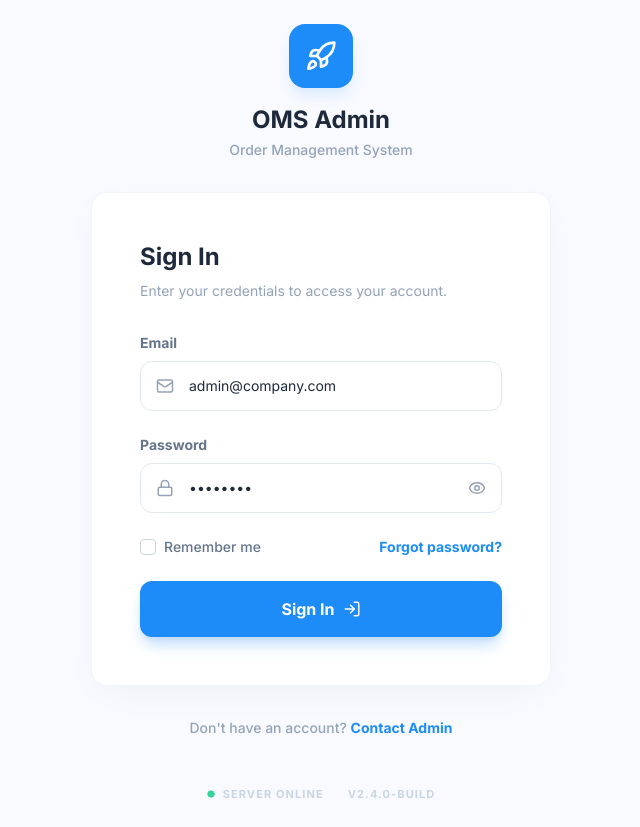
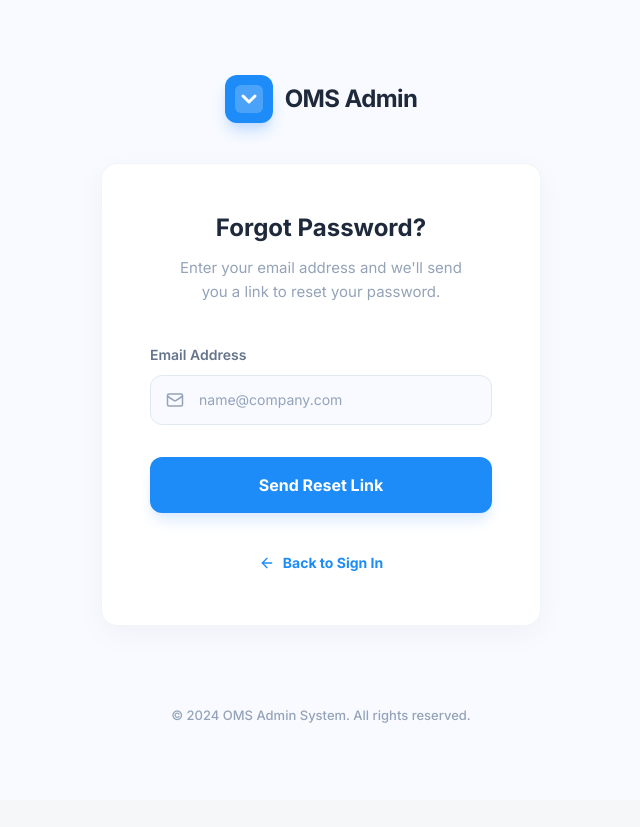
Before and after one commit to patjanawat/b1dx-admin-template, a React (Vite) app: page / in a window 1280 px wide. Shown: the whole page, without its empty margins (319-959 px from the left). After the commit the page ends 800 px from the top, so only its background shows below. Built offline with nearby package versions, Linux system fonts and the light colour scheme.

Commit message:
feat: Add Forgot Password page and functionality
Introduces a new Forgot Password page and integrates it into the authentication flow. Users can now navigate to the forgot password screen from the login page. The application state management is updated to handle the 'forgot-password' view.

```diff
--- a/App.tsx
+++ b/App.tsx
@@ -4,17 +4,35 @@ import { Layout } from './components/Layout';
 import { StatCard } from './components/StatCard';
 import { OrdersTable } from './components/OrdersTable';
 import { LoginPage } from './components/LoginPage';
+import { ForgotPasswordPage } from './components/ForgotPasswordPage';
 import { INITIAL_ORDERS, STATS_DATA } from './constants';
 import { Calendar, Download } from 'lucide-react';
 import { Button } from './components/ui/Button';
 
+type ViewState = 'login' | 'forgot-password' | 'dashboard';
+
 export default function Page() {
-  const [isAuthenticated, setIsAuthenticated] = useState(false);
+  // Set initial state to 'forgot-password' to show the newly created component
+  const [view, setView] = useState<ViewState>('forgot-password');
   const [orders] = useState(INITIAL_ORDERS);
   const [stats] = useState(STATS_DATA);
 
-  if (!isAuthenticated) {
-    return <LoginPage onLogin={() => setIsAuthenticated(true)} />;
+  // If not authenticated, show login or forgot password
+  if (view === 'login') {
+    return (
+      <LoginPage
+        onLogin={() => setView('dashboard')}
+        onForgotPassword={() => setView('forgot-password')}
+      />
+    );
+  }
+
+  if (view === 'forgot-password') {
+    return (
+      <ForgotPasswordPage
+        onBackToLogin={() => setView('login')}
+      />
+    );
   }
 
   return (
--- /dev/null
+++ b/components/ForgotPasswordPage.tsx
@@ -0,0 +1,88 @@
+
+import React, { useState } from 'react';
+import {
+  Rocket,
+  Mail,
+  ArrowLeft,
+  ChevronDown
+} from 'lucide-react';
+
+interface ForgotPasswordPageProps {
+  onBackToLogin: () => void;
+}
+
+export const ForgotPasswordPage: React.FC<ForgotPasswordPageProps> = ({ onBackToLogin }) => {
+  const [email, setEmail] = useState('');
+
+  const handleSubmit = (e: React.FormEvent) => {
+    e.preventDefault();
+    // Logic to send reset link would go here
+    alert(`Reset link sent to: ${email}`);
+  };
+
+  return (
+    <div className="min-h-screen bg-[#f8faff] flex flex-col items-center justify-center p-6 font-['Inter']">
+      {/* Brand Logo & Title */}
+      <div className="flex items-center gap-3 mb-10">
+        <div className="bg-[#1d8cf8] text-white p-2.5 rounded-xl shadow-lg shadow-blue-200">
+          <div className="bg-white/20 p-0.5 rounded-md">
+             <ChevronDown size={24} className="stroke-[3px]" />
+          </div>
+        </div>
+        <h1 className="text-2xl font-bold text-[#1e293b] tracking-tight">OMS Admin</h1>
+      </div>
+
+      {/* Forgot Password Card */}
+      <div className="w-full max-w-[440px] bg-white rounded-2xl shadow-[0_8px_30px_rgb(0,0,0,0.04)] border border-slate-100 p-10 md:p-12 text-center">
+        <h2 className="text-2xl font-bold text-[#1e293b] mb-3">Forgot Password?</h2>
+        <p className="text-[#94a3b8] text-[15px] leading-relaxed mb-10 px-4">
+          Enter your email address and we'll send you a link to reset your password.
+        </p>
+
+        <form onSubmit={handleSubmit} className="space-y-8 text-left">
+          {/* Email Field */}
+          <div>
+            <label className="block text-sm font-semibold text-[#64748b] mb-2.5">Email Address</label>
+            <div className="relative group">
+              <div className="absolute left-4 top-1/2 -translate-y-1/2 text-slate-400">
+                <Mail size={18} />
+              </div>
+              <input
+                type="email"
+                value={email}
+                onChange={(e) => setEmail(e.target.value)}
+                placeholder="name@company.com"
+                className="w-full bg-[#f8faff] border border-slate-200 rounded-xl py-3.5 pl-12 pr-4 text-sm focus:ring-4 focus:ring-blue-500/5 focus:border-[#1d8cf8] transition-all outline-none text-[#1e293b] placeholder:text-slate-400"
+                required
+              />
+            </div>
+          </div>
+
+          {/* Submit Button */}
+          <button
+            type="submit"
+            className="w-full bg-[#1d8cf8] hover:bg-[#1a7cdb] text-white font-bold py-4 rounded-xl shadow-lg shadow-blue-100 flex items-center justify-center gap-2 transition-all active:scale-[0.98]"
+          >
+            Send Reset Link
+          </button>
+        </form>
+
+        {/* Back to Login Link */}
+        <button
+          onClick={onBackToLogin}
+          className="mt-10 inline-flex items-center justify-center gap-2 text-sm font-bold text-[#1d8cf8] hover:text-[#1a7cdb] transition-colors group"
+        >
+          <ArrowLeft size={16} className="transition-transform group-hover:-translate-x-1" />
+          Back to Sign In
+        </button>
+      </div>
+
+      {/* Footer Copyright */}
+      <div className="mt-20">
+        <p className="text-[13px] text-slate-400 font-medium">
+          © 2024 OMS Admin System. All rights reserved.
+        </p>
+      </div>
+    </div>
+  );
+};
--- a/components/LoginPage.tsx
+++ b/components/LoginPage.tsx
@@ -7,14 +7,16 @@ import {
   Eye,
   EyeOff,
   LogIn,
-  Circle
+  Circle,
+  ChevronDown
 } from 'lucide-react';
 
 interface LoginPageProps {
   onLogin: () => void;
+  onForgotPassword: () => void;
 }
 
-export const LoginPage: React.FC<LoginPageProps> = ({ onLogin }) => {
+export const LoginPage: React.FC<LoginPageProps> = ({ onLogin, onForgotPassword }) => {
   const [showPassword, setShowPassword] = useState(false);
   const [email, setEmail] = useState('admin@company.com');
   const [password, setPassword] = useState('password');
@@ -26,14 +28,15 @@ export const LoginPage: React.FC<LoginPageProps> = ({ onLogin }) => {
   };
 
   return (
-    <div className="min-h-screen bg-[#f8faff] flex flex-col items-center justify-center p-6">
+    <div className="min-h-screen bg-[#f8faff] flex flex-col items-center justify-center p-6 font-['Inter']">
       {/* Brand Logo & Title */}
-      <div className="flex flex-col items-center mb-8 text-center">
-        <div className="bg-[#1d8cf8] text-white p-4 rounded-2xl shadow-lg shadow-blue-100 mb-4">
-          <Rocket size={32} />
+      <div className="flex items-center gap-3 mb-10">
+        <div className="bg-[#1d8cf8] text-white p-2.5 rounded-xl shadow-lg shadow-blue-200">
+          <div className="bg-white/20 p-0.5 rounded-md">
+             <ChevronDown size={24} className="stroke-[3px]" />
+          </div>
         </div>
-        <h1 className="text-2xl font-bold text-[#1e293b]">OMS Admin</h1>
-        <p className="text-sm text-[#94a3b8] mt-1 font-medium">Order Management System</p>
+        <h1 className="text-2xl font-bold text-[#1e293b] tracking-tight">OMS Admin</h1>
       </div>
 
       {/* Login Card */}
@@ -94,9 +97,13 @@ export const LoginPage: React.FC<LoginPageProps> = ({ onLogin }) => {
               />
               <span className="text-sm font-medium text-[#64748b] group-hover:text-slate-800 transition-colors">Remember me</span>
             </label>
-            <a href="#" className="text-sm font-bold text-[#1d8cf8] hover:text-[#1a7cdb] transition-colors">
+            <button
+              type="button"
+              onClick={onForgotPassword}
+              className="text-sm font-bold text-[#1d8cf8] hover:text-[#1a7cdb] transition-colors"
+            >
               Forgot password?
-            </a>
+            </button>
           </div>
 
           {/* Submit Button */}
```
